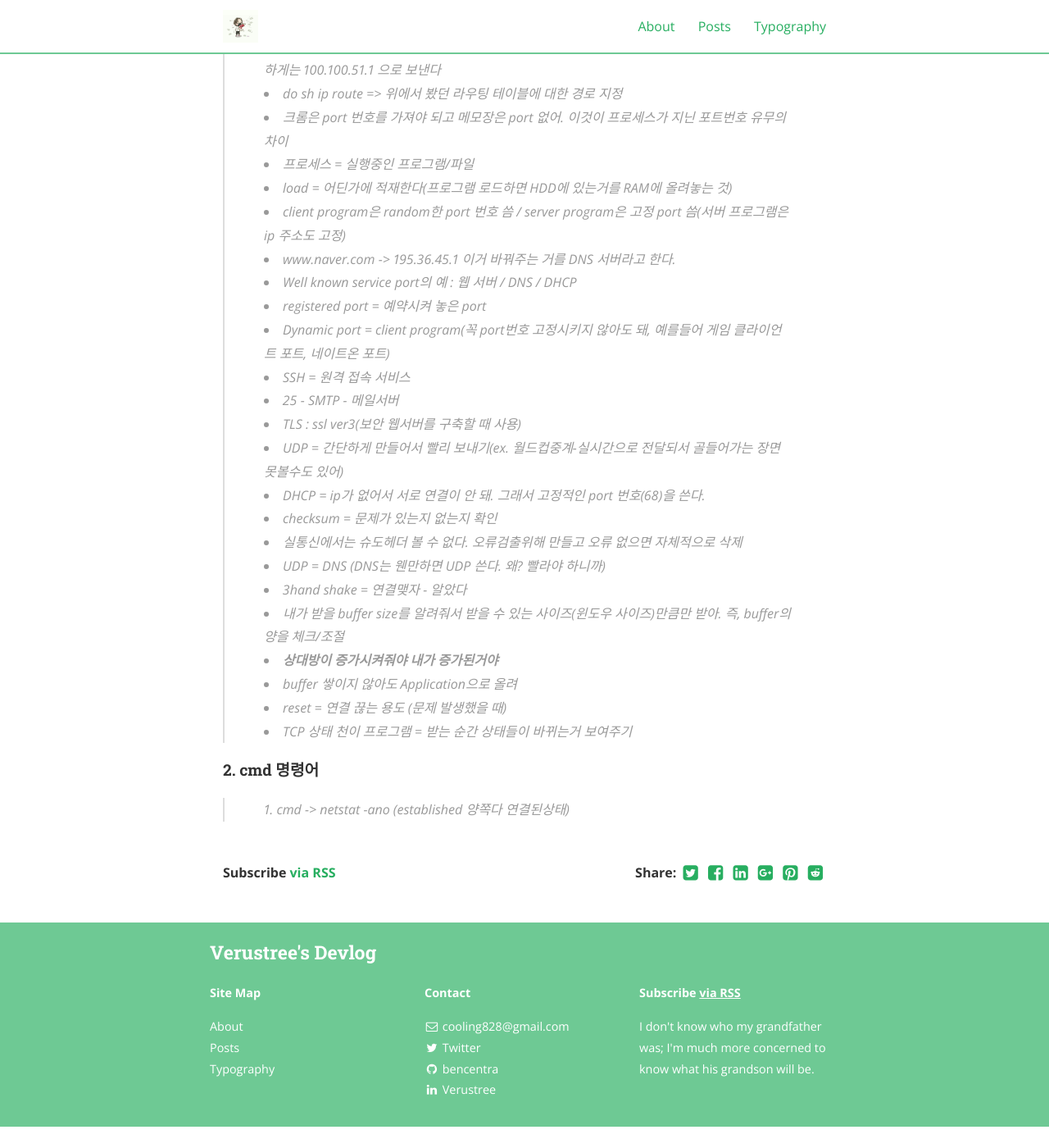
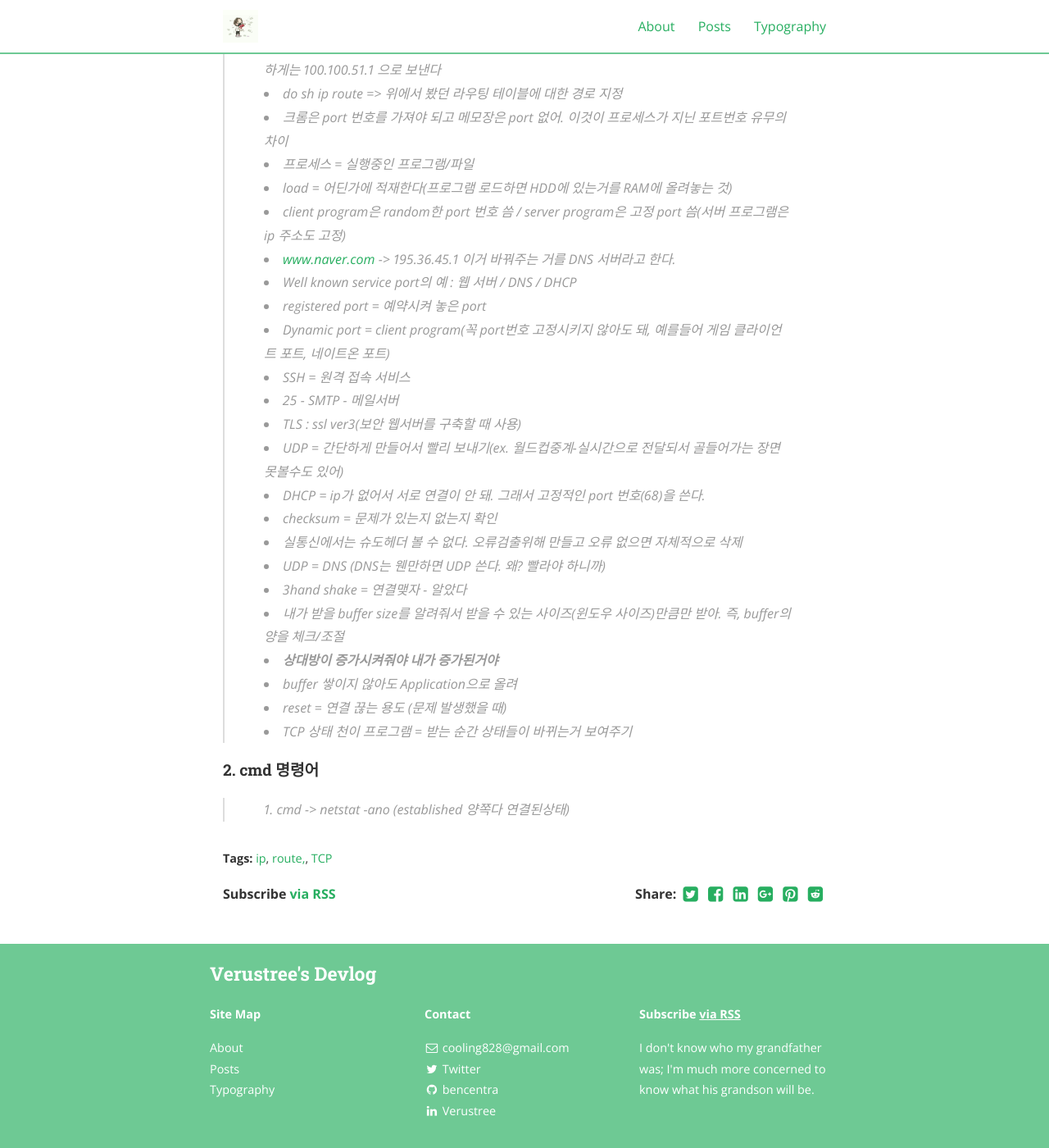
Before and after one commit to verustree/verustree.github.io, a Jekyll site: the page built from _posts/2020-03-13-TIL.md, in a window 1280 px wide and 1400 px high, scrolled down 465 px. Shown: the whole window at 82% size. Built offline with Jekyll 4.4.1, drawn with Linux system fonts in a browser that asks for light colours; nearby versions of some CDN libraries; before the commit the page ends 1839 px from its top, so only the background shows below that.

```diff
--- a/_posts/2020-03-13-TIL.md
+++ b/_posts/2020-03-13-TIL.md
@@ -4,7 +4,7 @@ title:  "200313_TIL"
 date:   2020-03-13
 author: Verustree
 categories: TIL
-tags:
+tags: ip route, TCP
 ---
 
 <h3>3월 13일에 공부한 내용 </h3>
@@ -18,7 +18,7 @@ tags:
 <li>프로세스 = 실행중인 프로그램/파일</li>
 <li>load = 어딘가에 적재한다(프로그램 로드하면 HDD에 있는거를 RAM에 올려놓는 것)</li>
 <li>client program은 random한 port 번호 씀 / server program은 고정 port 씀(서버 프로그램은 ip 주소도 고정)</li>
-<li>www.naver.com -> 195.36.45.1 이거 바꿔주는 거를 DNS 서버라고 한다.</li>
+<li><a href ="https://www.naver.com" target="_blank">www.naver.com</a> -> 195.36.45.1 이거 바꿔주는 거를 DNS 서버라고 한다.</li>
 <li>Well known service port의 예 : 웹 서버 / DNS / DHCP </li>
 <li>registered port = 예약시켜 놓은 port</li>
 <li>Dynamic port = client program(꼭 port번호 고정시키지 않아도 돼, 예를들어 게임 클라이언트 포트, 네이트온 포트)</li>
```
